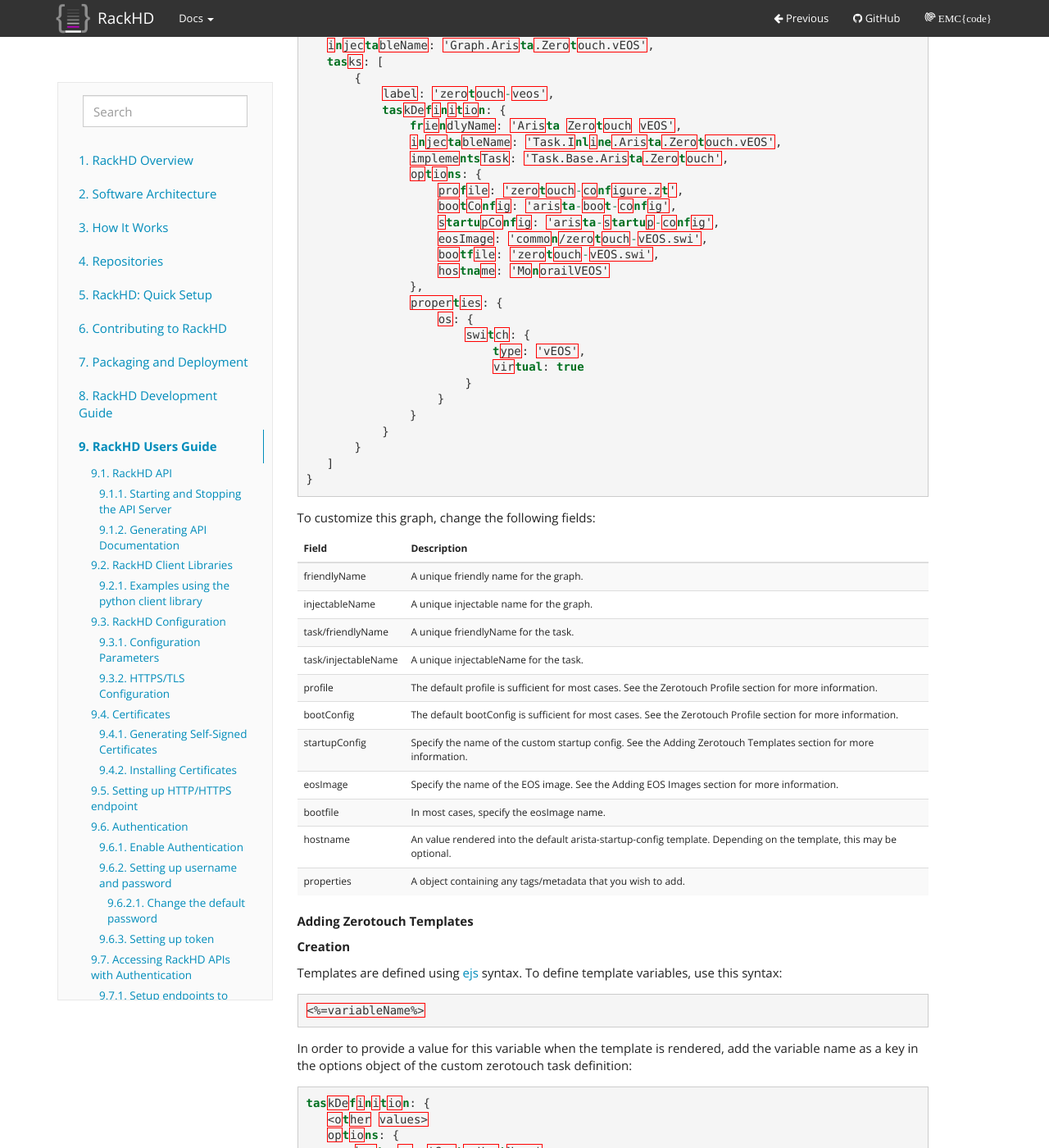
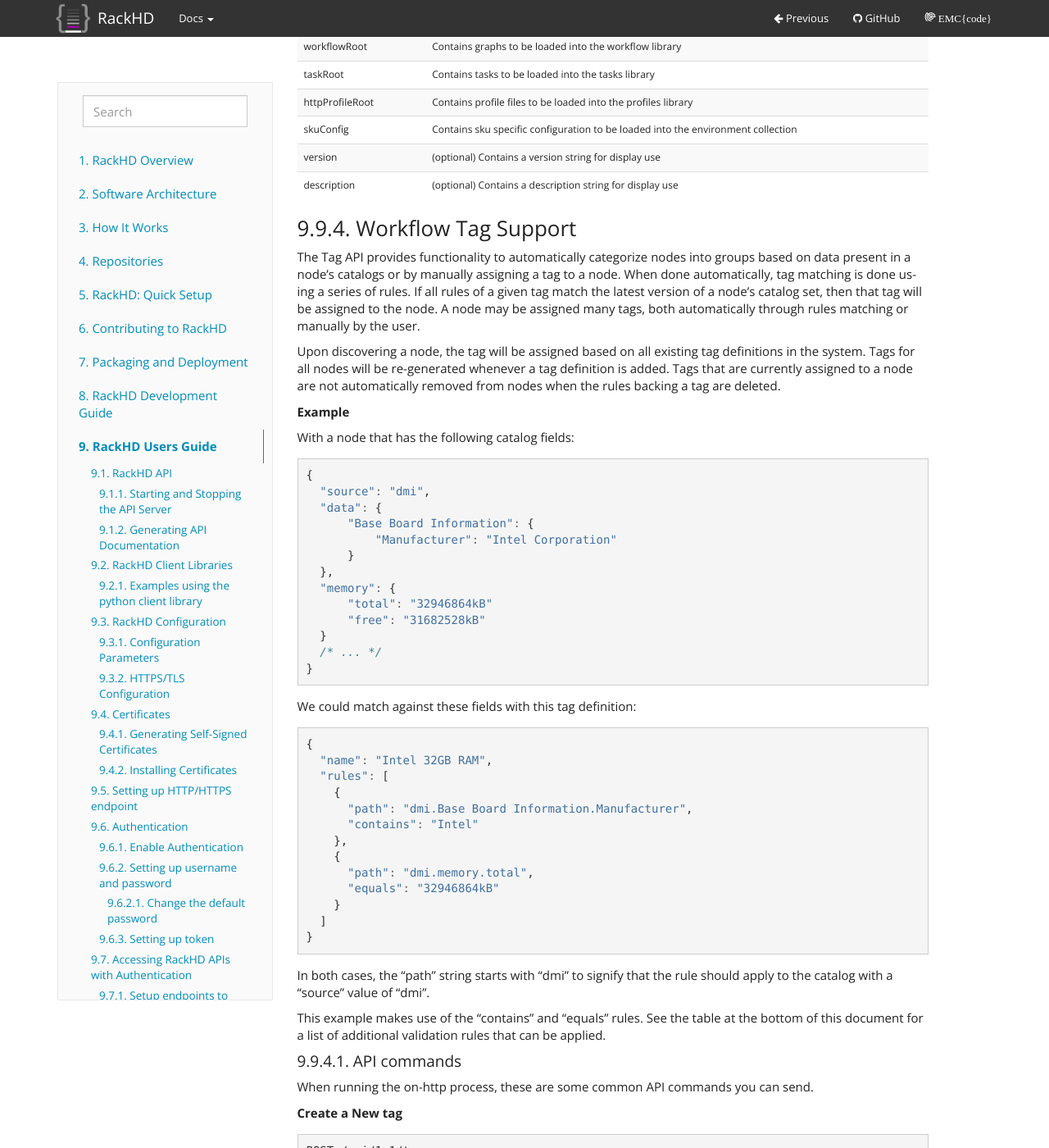
Before and after one commit to RackHD/docs, a Sphinx documentation site: the page built from docs/rackhd/index.rst, in a window 1280 px wide and 1400 px high, scrolled down 41735 px. Shown: the whole window at 82% size. Built offline with Sphinx 7.4.7, drawn with Linux system fonts in a browser that asks for light colours; some of the changed text lies outside the part shown.

Commit message:
Add tag documentation

```diff
--- a/docs/rackhd/index.rst
+++ b/docs/rackhd/index.rst
@@ -8,6 +8,7 @@
 .. include:: graphs.rst
 .. include:: tasks.rst
 .. include:: skus.rst
+.. include:: tags.rst
 .. include:: workflow_examples.rst
 .. include:: pollers.rst
 .. include:: passive_discovery.rst
--- a/docs/rackhd/nodes.rst
+++ b/docs/rackhd/nodes.rst
@@ -113,3 +113,33 @@
 ::
 
     curl -X PATCH -H "Content-Type:application/json" localhost/api/current/nodes/5542b78c130198aa216da3ac -d '{ "obmSettings": [ { "service": "noop-obm-service", "config": { } } ] }'
+
+**Add a tag to a node**
+
+::
+
+    PATCH /api/1.1/nodes/<id>/tags
+
+::
+
+    curl -H "Content-Type: application/json" -X PATCH -d '{ "tags": [<list of tags>]}' <server>/api/1.1/nodes/<id>/tags
+
+**List tags for a node**
+
+::
+
+    GET /api/1.1/nodes/<id>/tags
+
+::
+
+    curl <server>/api/1.1/nodes/<id>/tags
+
+**Delete a tag from a node**
+
+::
+
+    DELETE /api/1.1/nodes/<id>/tags/<tagname>
+
+::
+
+    curl -X DELETE <server>/api/1.1/nodes/<id>/tags/<tagname>
--- /dev/null
+++ b/docs/rackhd/tags.rst
@@ -0,0 +1,182 @@
+Workflow Tag Support
+~~~~~~~~~~~~~~~~~~~~~~~~~~~~~~~~
+
+The Tag API provides functionality to automatically categorize nodes into
+groups based on data present in a node's catalogs or by manually assigning
+a tag to a node. When done automatically, tag matching is done using a
+series of rules. If all rules of a given tag match the latest version of
+a node's catalog set, then that tag will be assigned to the node.  A node
+may be assigned many tags, both automatically through rules matching or
+manually by the user.
+
+Upon discovering a node, the tag will be assigned based on all existing tag
+definitions in the system. Tags for all nodes will be re-generated whenever a
+tag definition is added.  Tags that are currently assigned to a node are not
+automatically removed from nodes when the rules backing a tag are deleted.
+
+
+**Example**
+
+
+With a node that has the following catalog fields:
+
+.. code-block:: javascript
+
+    {
+      "source": "dmi",
+      "data": {
+          "Base Board Information": {
+              "Manufacturer": "Intel Corporation"
+          }
+      },
+      "memory": {
+          "total": "32946864kB"
+          "free": "31682528kB"
+      }
+      /* ... */
+    }
+
+We could match against these fields with this tag definition:
+
+.. code-block:: javascript
+
+    {
+      "name": "Intel 32GB RAM",
+      "rules": [
+        {
+          "path": "dmi.Base Board Information.Manufacturer",
+          "contains": "Intel"
+        },
+        {
+          "path": "dmi.memory.total",
+          "equals": "32946864kB"
+        }
+      ]
+    }
+
+In both cases, the "path" string starts with "dmi" to signify that the rule
+should apply to the catalog with a "source" value of "dmi".
+
+This example makes use of the "contains" and "equals" rules. See the table at
+the bottom of this document for a list of additional validation rules that can
+be applied.
+
+API commands
+^^^^^^^^^^^^^^^^^^^^^^
+
+When running the on-http process, these are some common API commands you
+can send.
+
+**Create a New tag**
+
+.. code-block:: REST
+
+    POST /api/1.1/tags
+    {
+      "name": "Intel-32GB-RAM",
+      "rules": [
+        {
+          "path": "dmi.Base Board Information.Manufacturer",
+          "contains": "Intel"
+        },
+        {
+          "path": "ohai.dmi.memory.total",
+          "equals": "32946864kB"
+        }
+      ]
+    }
+
+**Get List of tags**
+
+
+.. code-block:: REST
+
+    GET /api/1.1/tags
+
+.. code-block:: REST
+
+    curl <server>/api/1.1/tags
+
+
+**Get Definition for a Single tag**
+
+
+.. code-block:: REST
+
+    GET /api/1.1/tags/:tagname
+
+.. code-block:: REST
+
+    curl <server>/api/1.1/tags/<tagname>
+
+
+
+**Delete a Single tag**
+
+
+.. code-block:: REST
+
+    DELETE /api/1.1/tags/:tagname
+
+.. code-block:: REST
+
+    curl -X DELETE <server>/api/1.1/tags/<tagname>
+
+**List nodes with a tag**
+
+
+.. code-block:: REST
+
+    GET /api/1.1/tags/:tagname/nodes
+
+.. code-block:: REST
+
+    curl <server>/api/1.1/tags/<tagname>/nodes
+
+**Post a workflow to all nodes with a tag**
+
+
+.. code-block:: REST
+
+    POST /api/1.1/tags/:tagname/nodes/workflows
+
+.. code-block:: REST
+
+    curl -H "Content-Type: application/json" -X POST -d @options.json <server>/api/1.1/tags/<tagname>/nodes/workflows
+
+Tag JSON format
+^^^^^^^^^^^^^^^^^^^^^^^^^^^^^^^^^^^^^^^^^^^^^^^^^^
+
+Tag objects are defined via JSON using these fields:
+
++------------------------+-----------+--------------------------+----------------------------------------------------------+
+| Name                   |  Type     | Flags                    | Description                                              |
++========================+===========+==========================+==========================================================+
+| name                   |  String   | **required**, **unique** | Unique name identifying this SKU definition.             |
++------------------------+-----------+--------------------------+----------------------------------------------------------+
+| rules                  |  Object[] | **required**             | Array of validation rules that define the SKU.           |
++------------------------+-----------+--------------------------+----------------------------------------------------------+
+| rules[].path           |  String   | **required**             | Path into the catalog to validate against.               |
++------------------------+-----------+--------------------------+----------------------------------------------------------+
+| rules[].equals         |  \*       | *optional*               | Exact value to match against.                            |
++------------------------+-----------+--------------------------+----------------------------------------------------------+
+| rules[].in             |  \*[]     | *optional*               | Array of possibly valid values.                          |
++------------------------+-----------+--------------------------+----------------------------------------------------------+
+| rules[].notIn          |  \*[]     | *optional*               | Array of possibly invalid values.                        |
++------------------------+-----------+--------------------------+----------------------------------------------------------+
+| rules[].contains       |  String   | *optional*               | A string that the value should contain.                  |
++------------------------+-----------+--------------------------+----------------------------------------------------------+
+| rules[].notContains    |  String   | *optional*               | A string that the value should not contain.              |
++------------------------+-----------+--------------------------+----------------------------------------------------------+
+| rules[].greaterThan    |  Number   | *optional*               | Number that the value should be greater than.            |
++------------------------+-----------+--------------------------+----------------------------------------------------------+
+| rules[].lessThan       |  Number   | *optional*               | Number that the value should be less than.               |
++------------------------+-----------+--------------------------+----------------------------------------------------------+
+| rules[].min            |  Number   | *optional*               | Number that the value should be greater than or equal to.|
++------------------------+-----------+--------------------------+----------------------------------------------------------+
+| rules[].max            |  Number   | *optional*               | Number that the value should be less than or equal to.   |
++------------------------+-----------+--------------------------+----------------------------------------------------------+
+| rules[].regex          |  String   | *optional*               | A regular expression that the value should match.        |
++------------------------+-----------+--------------------------+----------------------------------------------------------+
+| rules[].notRegex       |  String   | *optional*               | A regular expression that the value should not match.    |
++------------------------+-----------+--------------------------+----------------------------------------------------------+
```
